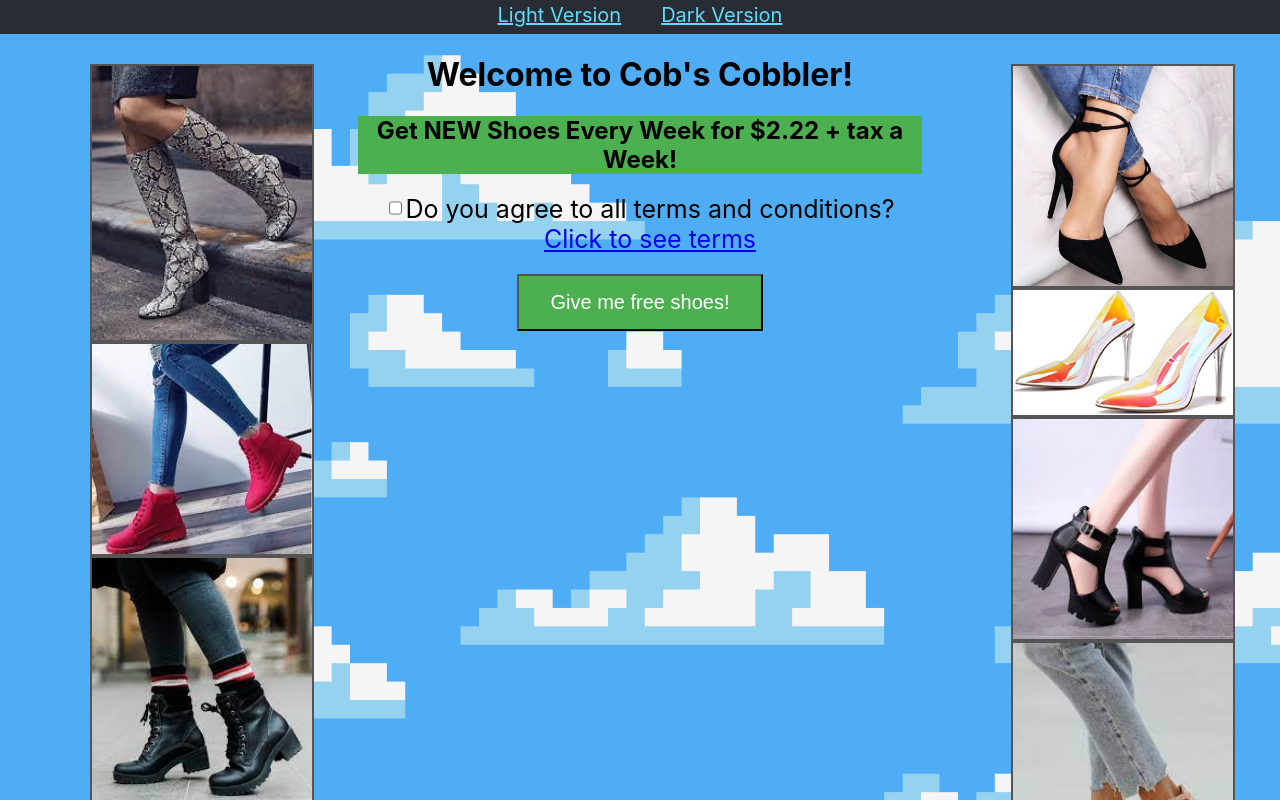
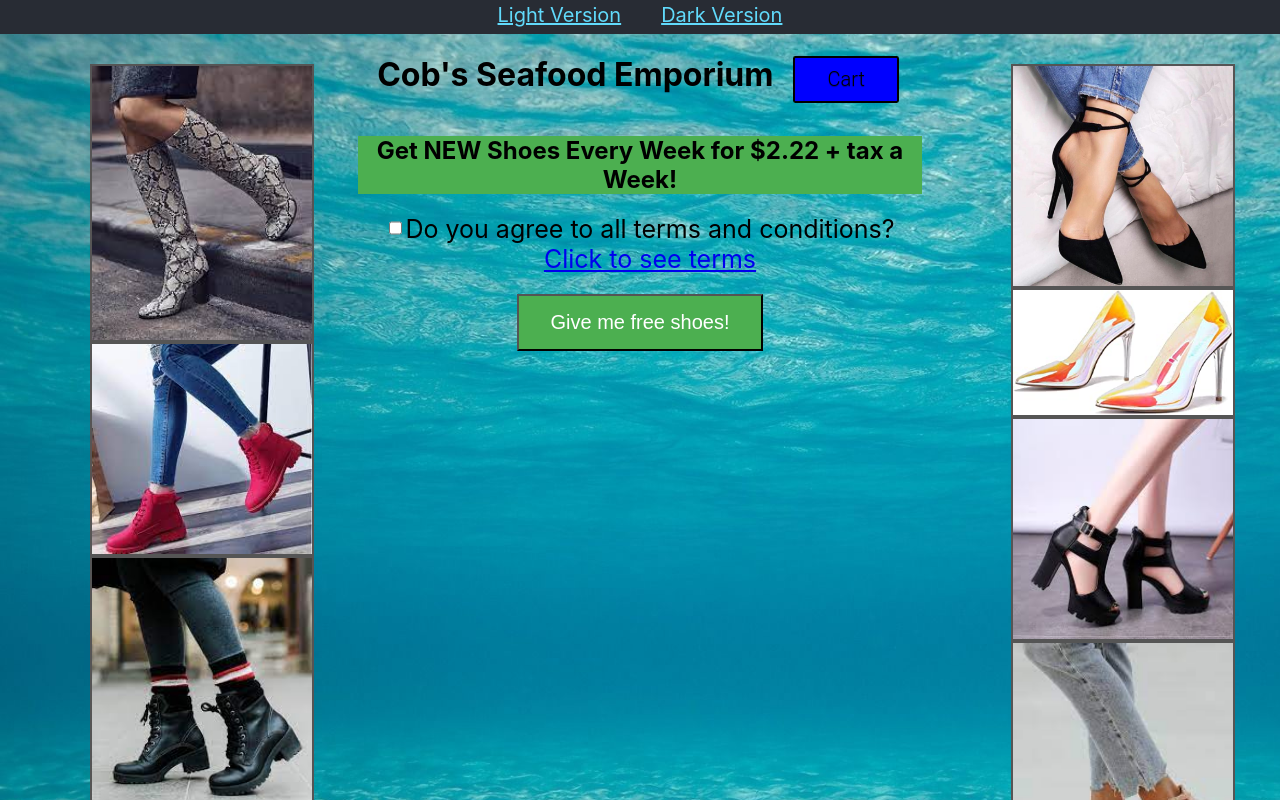
Before and after one commit to LightPat/CS-480B-HW1, a React (Create React App) app: page /light in a window 1280 px wide. Shown: the top 800 px of the page. Built offline with nearby package versions, Linux system fonts and the light colour scheme.

Commit message:
Cart and checkout routes

```diff
--- a/src/App.js
+++ b/src/App.js
@@ -4,7 +4,10 @@ import Dark from './pages/Dark.js';
 import Light from './pages/Light.js';
 import Soul from './pages/Soul.js';
 import ErrorPage from './pages/ErrorPage.js';
-import PrivacyPolicy from './pages/PrivacyPolicy';
+import PrivacyPolicy from './pages/PrivacyPolicy.js';
+
+import Checkout from './pages/Checkout.js';
+import Cart from './pages/Cart.js';
 
 function App() {
   return (
@@ -18,6 +21,8 @@ function App() {
         <Route path="/" />
         <Route path="/light" element={<Light />} />
         <Route path="/dark" element={<Dark />} />
+        <Route path="/cart" element={<Cart />} />
+        <Route path="/checkout" element={<Checkout />} />
         <Route path="/end" element={<Soul />}/>
         <Route path="/privacypolicy" element={<PrivacyPolicy />} />
         <Route path="*" element={<ErrorPage />} />
--- /dev/null
+++ b/src/components/Cart Button.css
@@ -0,0 +1,24 @@
+.cart-button {
+    display:inline-block;
+    padding:0.46em 1.6em;
+    border:0.1em solid #000000;
+    margin:0 0.2em 0.2em 0;
+    border-radius:0.12em;
+    box-sizing: border-box;
+    text-decoration:none;
+    font-family:'Roboto',sans-serif;
+    font-weight:300;
+    color:#000000;
+    text-shadow: 0 0.04em 0.04em rgba(0,0,0,0.35);
+    background-color: blue;
+    text-align:center;
+    font-size: 20px;
+    transition: all 0.15s;
+}
+
+.cart-button:hover {
+    text-shadow: 0 0 2em rgba(255,255,255,1);
+    color:#FFFFFF;
+    border-color:#FFFFFF;
+    font-size: 30px;
+}
--- /dev/null
+++ b/src/components/Cart Button.js
@@ -0,0 +1,10 @@
+import './Cart Button.css';
+import { Link } from "react-router-dom"
+
+export default function CartButton() {
+    return (
+        <Link to="/cart" className="terms-link">
+            <button className='cart-button'>Cart</button>
+        </Link>
+    )
+}
--- /dev/null
+++ b/src/pages/Cart.css
@@ -0,0 +1,5 @@
+.pp {
+    background-color: black;
+    font-size: 20px;
+    color: rgb(180, 180, 180);
+}
--- /dev/null
+++ b/src/pages/Cart.js
@@ -0,0 +1,12 @@
+import './Cart.css'
+import { Link } from "react-router-dom"
+
+function Cart() {
+    return (
+        <div>
+            <Link to="/checkout"><h1>Checkout</h1></Link>
+        </div>
+    )
+}
+
+export default Cart
--- /dev/null
+++ b/src/pages/Checkout.js
@@ -0,0 +1,12 @@
+import './Checkout.css'
+import { Link } from "react-router-dom"
+
+function Cart() {
+    return (
+        <div>
+            <Link to="/light"><h1>Go Back</h1></Link>
+        </div>
+    )
+}
+
+export default Cart
--- a/src/pages/Dark.css
+++ b/src/pages/Dark.css
@@ -1,5 +1,5 @@
 body {
-    background-image: url("../images/background-clouds.png");
+    background-image: url("../images/background-ocean.jpg");
     background-repeat: no-repeat;
     background-size: cover;
 }
--- a/src/pages/Light.css
+++ b/src/pages/Light.css
@@ -1,5 +1,9 @@
+h1 {
+    display: inline-block;
+}
+
 body {
-    background-image: url("../images/background-clouds.png");
+    background-image: url("../images/background-ocean.jpg");
     background-repeat: no-repeat;
     background-size: cover;
 }
--- a/src/pages/Light.js
+++ b/src/pages/Light.js
@@ -1,7 +1,7 @@
 import './Light.css';
 import React from "react"
 import { Link } from "react-router-dom"
-// import ImageGallery from 'react-image-gallery';
+import CartButton from "../components/Cart Button.js"
 
 import boots1 from "../images/Boots 1.jpg"
 import boots2 from "../images/Boots 2.jpg"
@@ -32,7 +32,8 @@ function Light() {
         <img src={boots4} alt="Boots" class="shoe-image"></img>
       </div>
       <div class="center-column">
-        <h1>Welcome to Cob's Cobbler!</h1>
+        <h1>Cob's Seafood Emporium</h1>
+        <CartButton />
 
         <h2>Get NEW Shoes Every Week for $2.22 + tax a Week!</h2>
 
```
Also changed, not shown: src/images/background-clouds.png (deleted), src/images/background-ocean.jpg (added), src/pages/Checkout.css (added).
